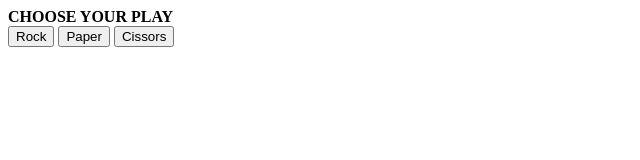
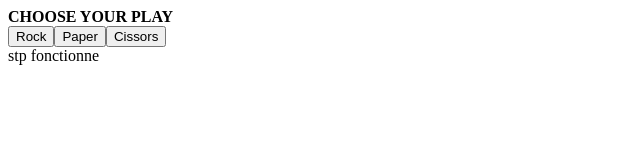
Before and after one commit to VincONEent/rockPaperScissors, a plain HTML site: page index.html in a window 1280 px wide. Shown: the whole page, without its empty margins (0-640 px from the left). Drawn offline with Linux system fonts and the light colour scheme.

Commit message:
Change the buttons to DOM Elements

```diff
--- a/index.html
+++ b/index.html
@@ -19,9 +19,9 @@
     </script>
     -->
     <div><strong>CHOOSE YOUR PLAY</strong></div>
-    <button type="button" id="rockButton" onclick="oneRound('rock')">Rock</button>
-    <button type="button" id="paperButton" onclick="oneRound('paper')">Paper</button>
-    <button type="button" id="cissorsButton" onclick="oneRound('cissors')">Cissors</button>
+    <div id="Buttons"></div>
+
+    <div id="Games"></div>
 
 
     <script src="script.js" defer></script>
--- a/script.js
+++ b/script.js
@@ -102,20 +102,33 @@ else{ // else the computer win counter caused the exit, ence it won.
 }
 
 
+*/
 
 
-const rock= document.querySelector("#rockButton");
-rock.addEventListener('click', fonction (e) => {
-    e.target.style.background = 'blue';
-});
 
 
-const cissors = document.querySelector("#cissorsButton");
-cissors.onclick = oneRound("cissors");
-*/
 function logText(){
-    console.log("paper was clicked !")
+    console.log("paper was clicked !");
 }
 
-const rock = document.querySelector("#paperButton");
-rock.addEventListener('click',oneRound('rock'));
+const buttons= document.querySelector('#Buttons');
+const Games= document.querySelector('#Games');
+
+const Paper = document.createElement('button');
+Paper.textContent = 'Paper';
+
+const Rock = document.createElement('button');
+Rock.textContent='Rock';
+
+const Cissors = document.createElement('button');
+Cissors.textContent='Cissors';
+
+buttons.appendChild(Rock);
+buttons.appendChild(Paper);
+buttons.appendChild(Cissors);
+
+const test = document.createElement('div');
+test.textContent='stp fonctionne';
+
+
+Games.appendChild(test);
```
